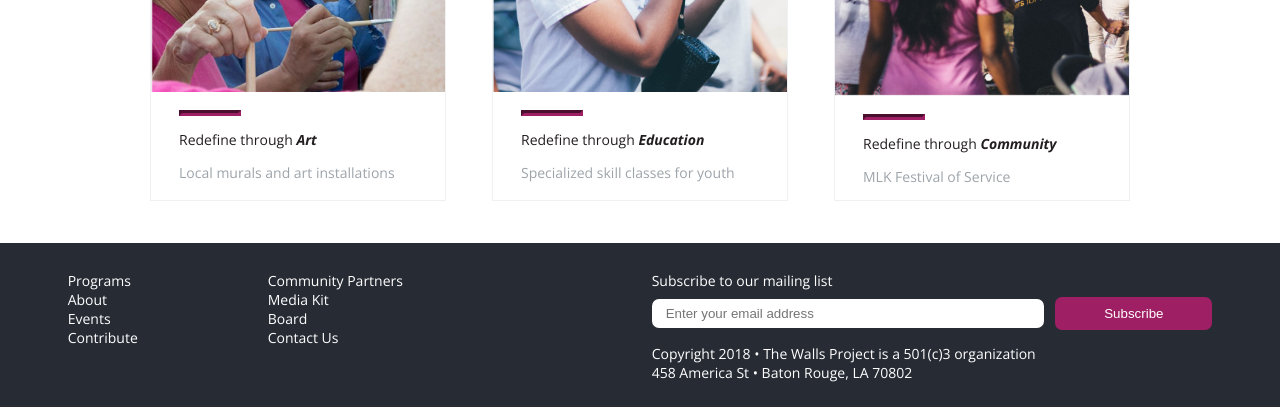
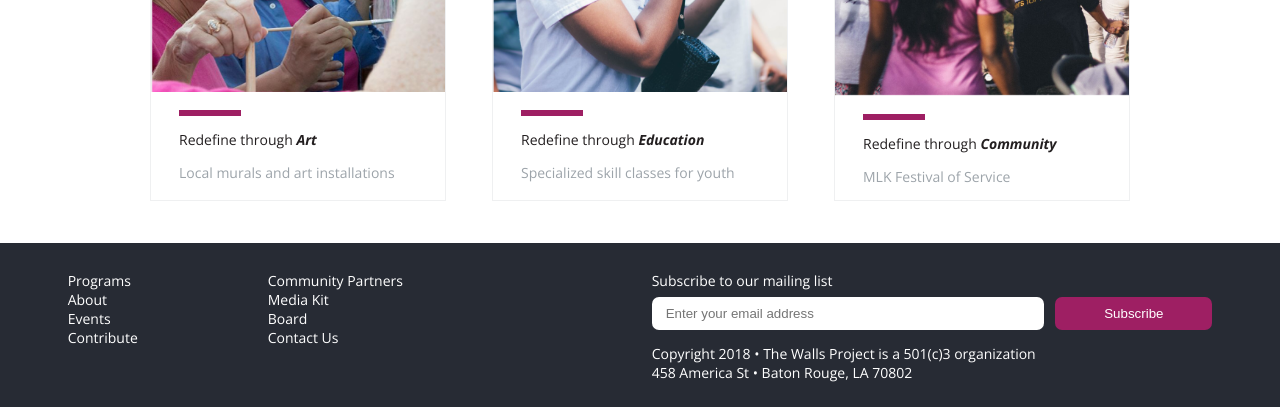
Before and after one commit to TheFuturesFund/walls-site, a Jekyll site: the page built from pages/home.html, in a window 1280 px wide. Shown: the part 490-897 px from the top of the page. Built offline with Jekyll 4.4.1, drawn with Linux system fonts in a browser that asks for light colours.

Commit message:
touchups

```diff
--- a/_sass/_footer.scss
+++ b/_sass/_footer.scss
@@ -53,7 +53,8 @@
     }
 
     [type='email'] {
-      padding: .5rem 2.5%;
+      height: 2.35rem;
+      padding: 0 2.5%;
       width: 65%;
     }
 
--- a/_sass/_program_buckets.scss
+++ b/_sass/_program_buckets.scss
@@ -20,6 +20,7 @@
 
   hr {
     border-color: $fuchsia-color;
+    border-style: solid;
     border-width: 3px;
     margin: 1rem 2rem;
     width: 4rem;
```
